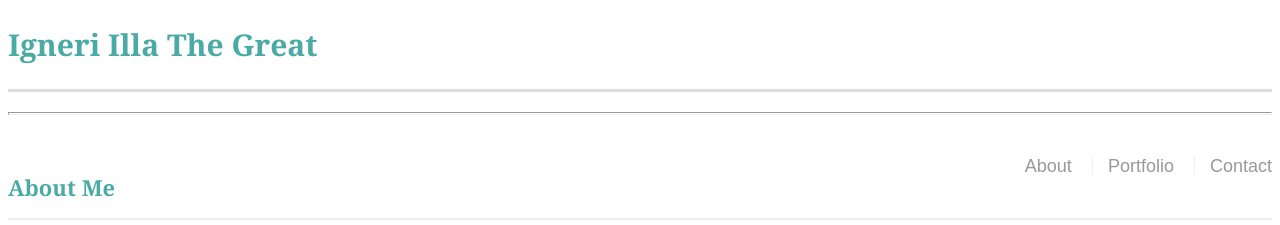
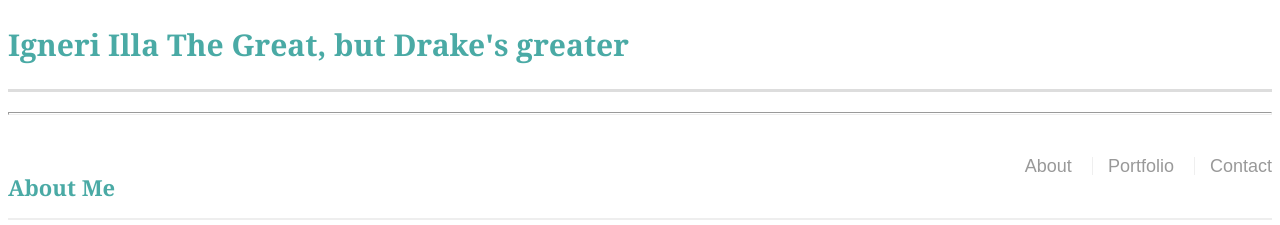
Before and after one commit to Iggythaman/portfolio-iggy, a plain HTML site: page index.html in a window 1280 px wide. Shown: the top 225 px of the page. Drawn offline with Linux system fonts and the light colour scheme.

Commit message:
drake screwing around

```diff
--- a/index.html
+++ b/index.html
@@ -16,7 +16,7 @@
  <!--My name in every page-->
     <div class="fixed">
         <h1>
-            Igneri Illa The Great
+            Igneri Illa The Great, but Drake's greater
         </h1>
         <hr size="5">
     </div>
```
